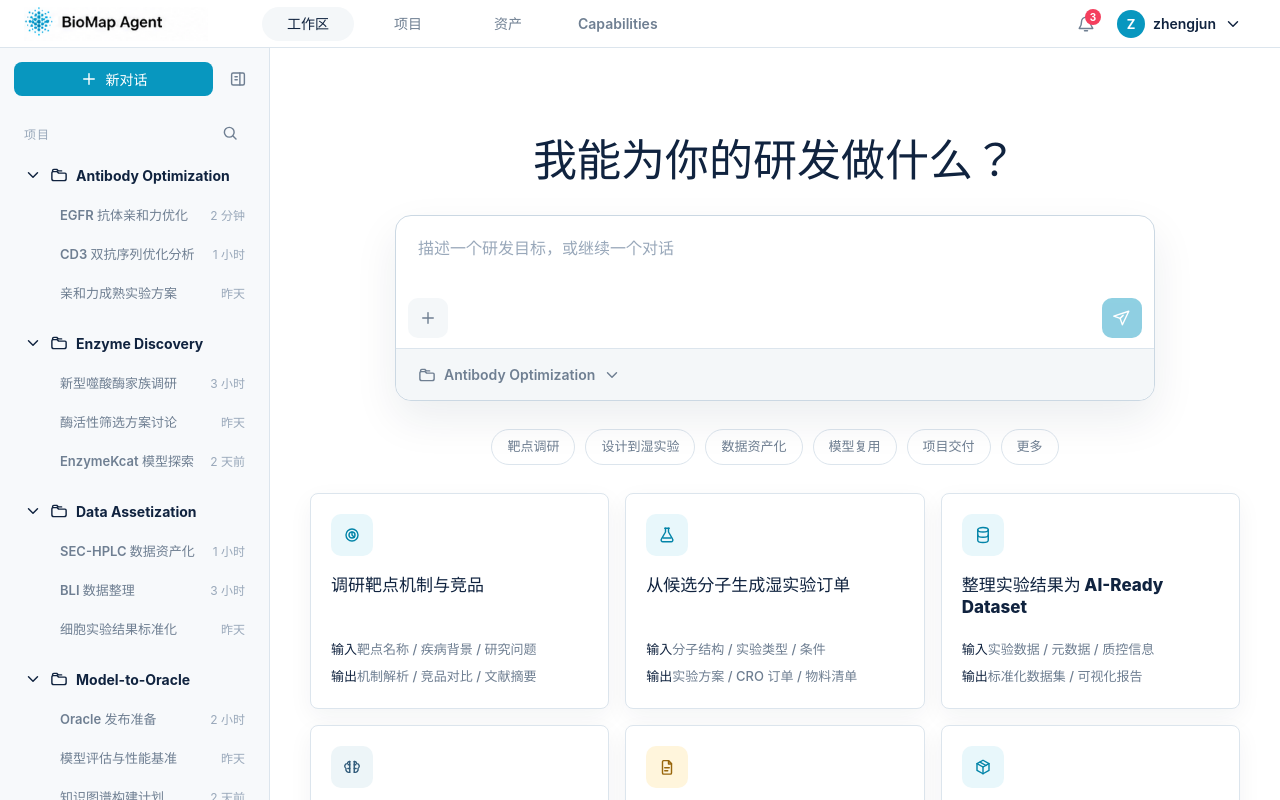
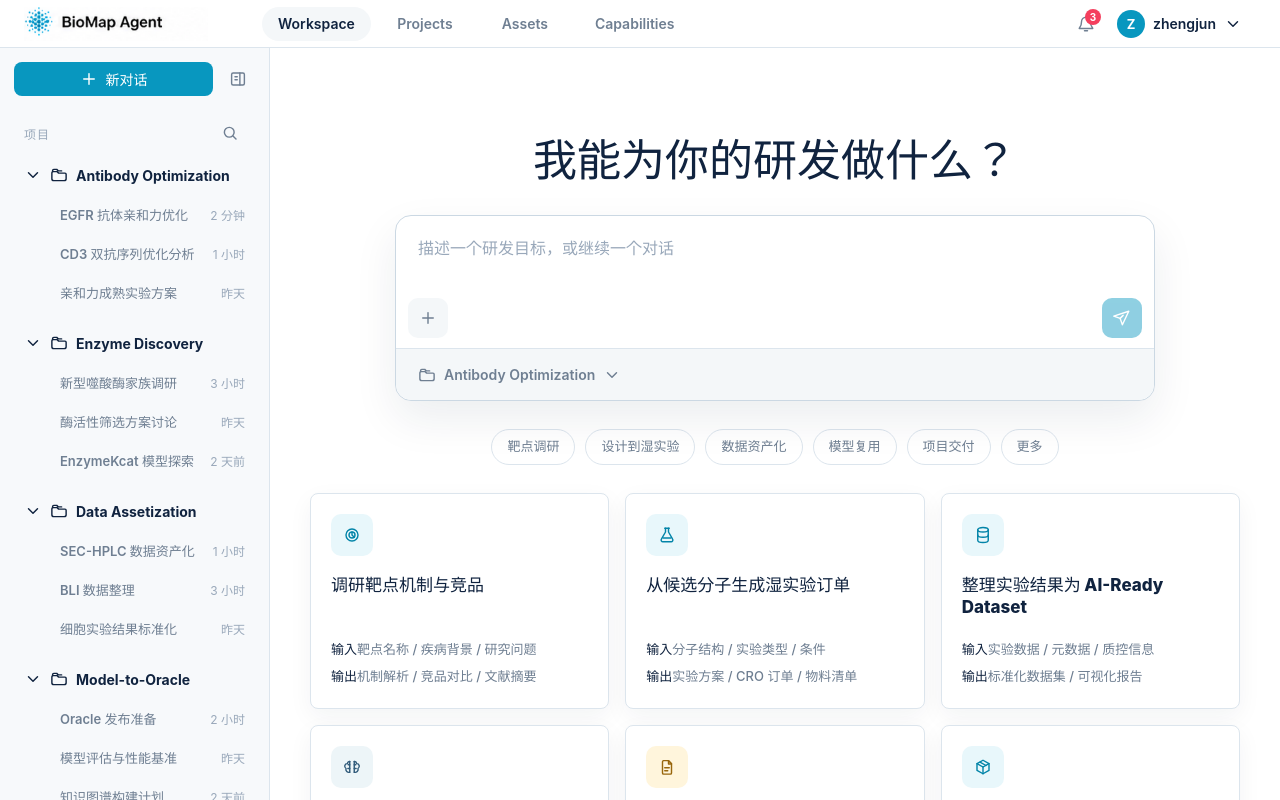
Before and after one commit to Govudw/shengwudemo, a React (Vite) app: page / in a window 1280 px wide. Built offline with nearby package versions, Linux system fonts and the light colour scheme.

Commit message:
Use English top nav labels

```diff
--- a/src/components/TopNav.tsx
+++ b/src/components/TopNav.tsx
@@ -11,9 +11,9 @@ const navItems = ['Workspace', 'Projects', 'Assets', 'Capabilities'] as const
 export type TopNavItem = (typeof navItems)[number]
 
 const navItemLabels: Record<TopNavItem, string> = {
-  Workspace: '工作区',
-  Projects: '项目',
-  Assets: '资产',
+  Workspace: 'Workspace',
+  Projects: 'Projects',
+  Assets: 'Assets',
   Capabilities: 'Capabilities',
 }
 
```
Also changed, not shown: 1 other file (tests, documents, lock files or other folders).
